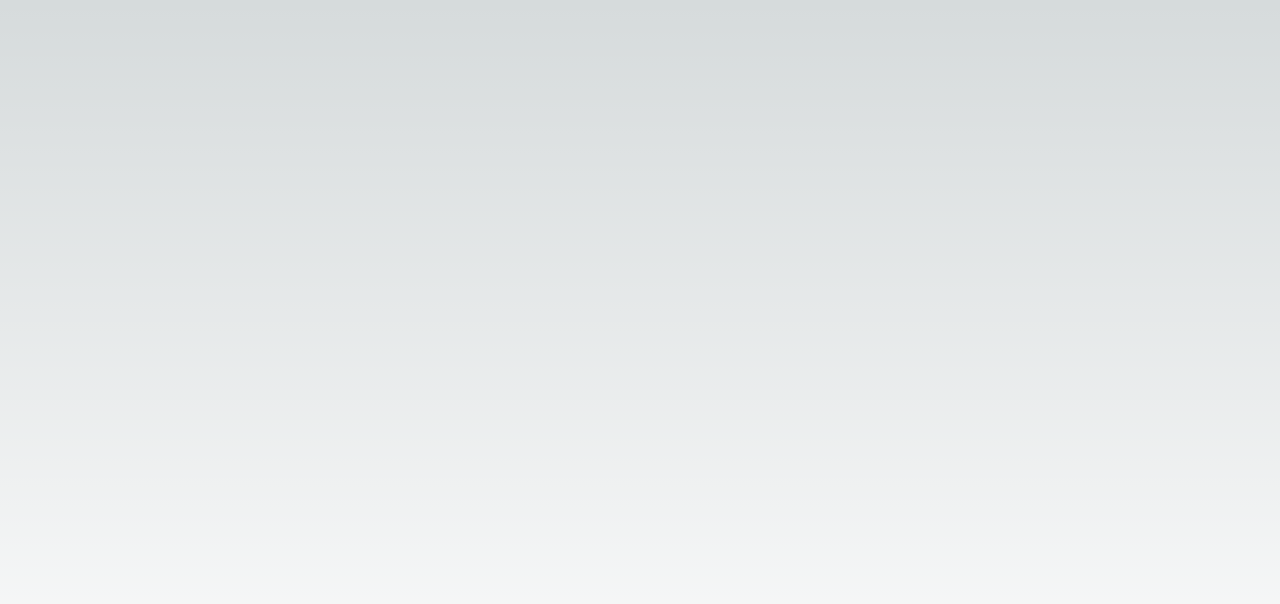
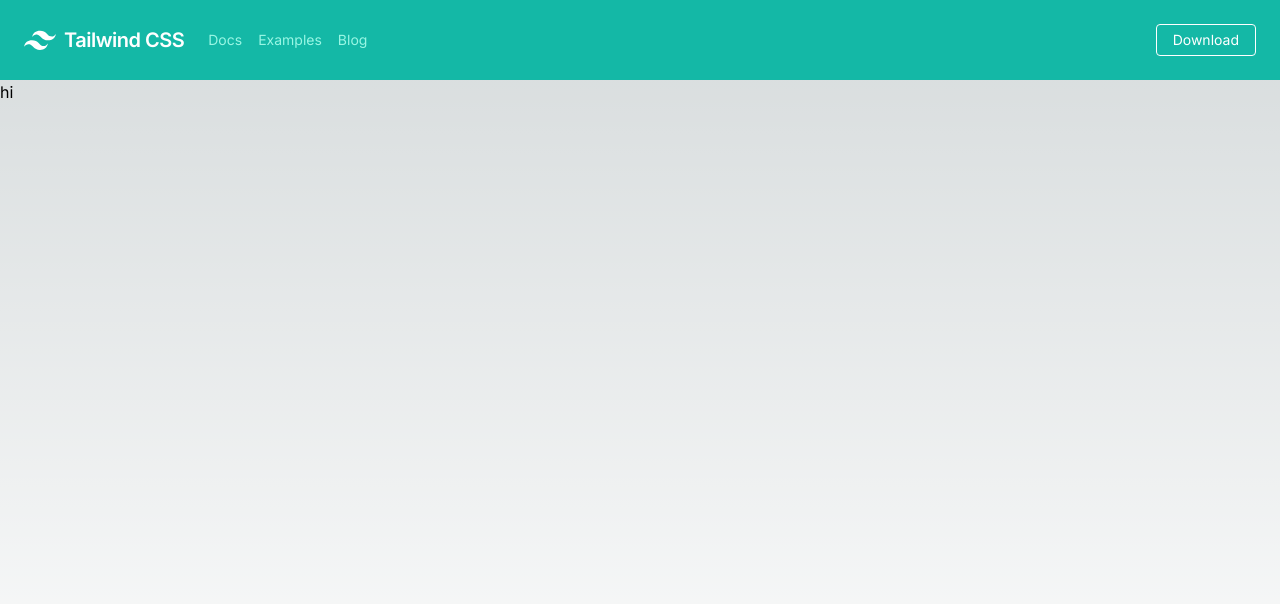
Before and after one commit to AMalfez/CodeWithCoders, a Next.js app in the folder frontend/: page / in a window 1280 px wide. Shown: the top 604 px of the page. Built offline with nearby package versions, Linux system fonts and the light colour scheme.

Commit message:
added navbar

```diff
--- a/frontend/src/app/page.js
+++ b/frontend/src/app/page.js
@@ -1,9 +1,11 @@
-import Image from "next/image";
+import Navigation from "@/components/navigation";
 
 export default function Home() {
   return (
-    <main className="flex min-h-screen flex-col items-center justify-between p-24">
-
+    <main className="min-h-screen">
+      <Navigation/>
+    {/* <main className="flex min-h-screen flex-col items-center justify-between p-24"> */}
+     hi
     </main>
   );
 }
--- /dev/null
+++ b/frontend/src/components/navigation.js
@@ -0,0 +1,64 @@
+import React from "react";
+
+function Navigation() {
+  return (
+    <nav className="flex items-center justify-between flex-wrap bg-teal-500 p-6">
+      <div className="flex items-center flex-shrink-0 text-white mr-6">
+        <svg
+          className="fill-current h-8 w-8 mr-2"
+          width="54"
+          height="54"
+          viewBox="0 0 54 54"
+          xmlns="http://www.w3.org/2000/svg"
+        >
+          <path d="M13.5 22.1c1.8-7.2 6.3-10.8 13.5-10.8 10.8 0 12.15 8.1 17.55 9.45 3.6.9 6.75-.45 9.45-4.05-1.8 7.2-6.3 10.8-13.5 10.8-10.8 0-12.15-8.1-17.55-9.45-3.6-.9-6.75.45-9.45 4.05zM0 38.3c1.8-7.2 6.3-10.8 13.5-10.8 10.8 0 12.15 8.1 17.55 9.45 3.6.9 6.75-.45 9.45-4.05-1.8 7.2-6.3 10.8-13.5 10.8-10.8 0-12.15-8.1-17.55-9.45-3.6-.9-6.75.45-9.45 4.05z" />
+        </svg>
+        <span className="font-semibold text-xl tracking-tight">Tailwind CSS</span>
+      </div>
+      <div className="block lg:hidden">
+        <button className="flex items-center px-3 py-2 border rounded text-teal-200 border-teal-400 hover:text-white hover:border-white">
+          <svg
+            className="fill-current h-3 w-3"
+            viewBox="0 0 20 20"
+            xmlns="http://www.w3.org/2000/svg"
+          >
+            <title>Menu</title>
+            <path d="M0 3h20v2H0V3zm0 6h20v2H0V9zm0 6h20v2H0v-2z" />
+          </svg>
+        </button>
+      </div>
+      <div className="w-full block flex-grow lg:flex lg:items-center lg:w-auto">
+        <div className="text-sm lg:flex-grow">
+          <a
+            href="#responsive-header"
+            className="block mt-4 lg:inline-block lg:mt-0 text-teal-200 hover:text-white mr-4"
+          >
+            Docs
+          </a>
+          <a
+            href="#responsive-header"
+            className="block mt-4 lg:inline-block lg:mt-0 text-teal-200 hover:text-white mr-4"
+          >
+            Examples
+          </a>
+          <a
+            href="#responsive-header"
+            className="block mt-4 lg:inline-block lg:mt-0 text-teal-200 hover:text-white"
+          >
+            Blog
+          </a>
+        </div>
+        <div>
+          <a
+            href="#"
+            className="inline-block text-sm px-4 py-2 leading-none border rounded text-white border-white hover:border-transparent hover:text-teal-500 hover:bg-white mt-4 lg:mt-0"
+          >
+            Download
+          </a>
+        </div>
+      </div>
+    </nav>
+  );
+}
+
+export default Navigation;
--- a/frontend/tailwind.config.js
+++ b/frontend/tailwind.config.js
@@ -13,6 +13,7 @@
           "conic-gradient(from 180deg at 50% 50%, var(--tw-gradient-stops))",
       },
     },
+
   },
   plugins: [],
 };
```
